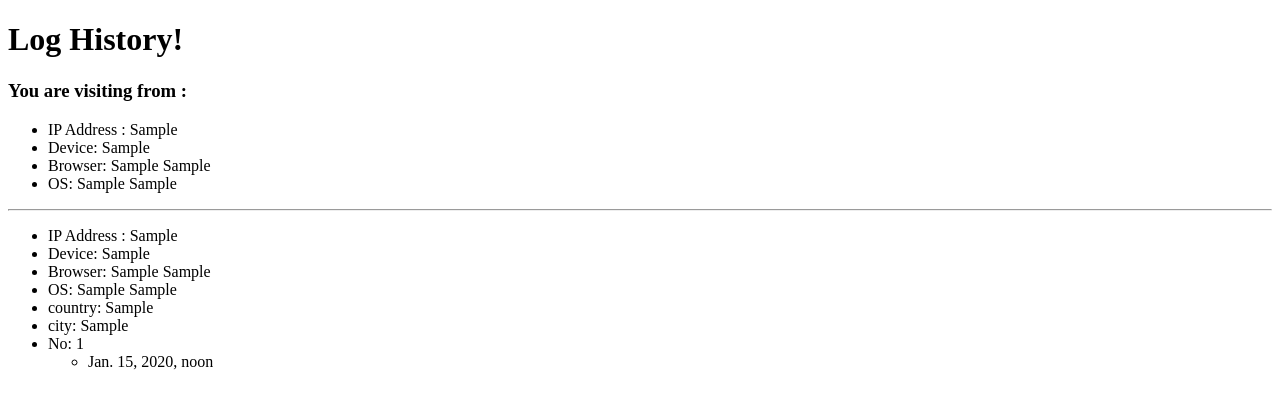
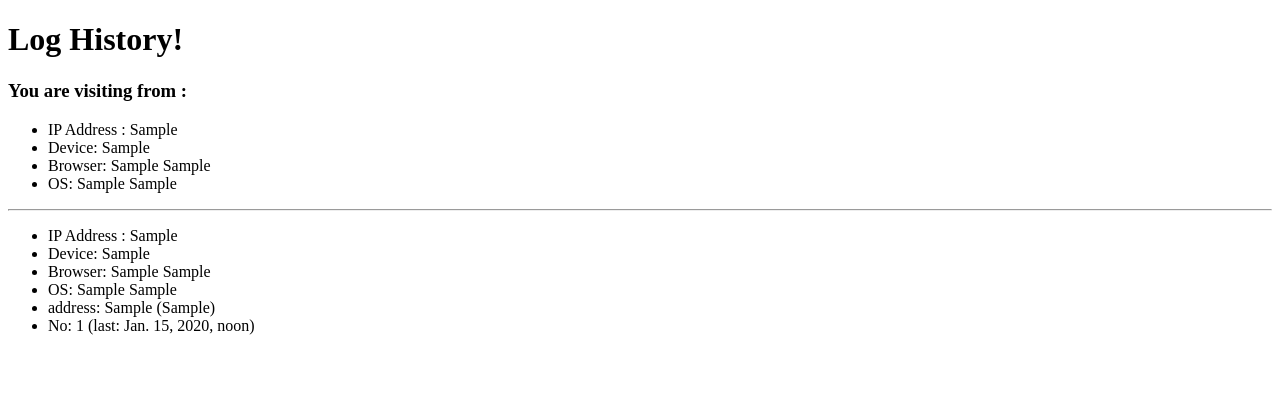
Before and after one commit to naeemnew21/tree, a Django app: template templates/log.html in a window 1280 px wide. Shown: the top 409 px of the page. Run offline with Django 4.2, Linux system fonts and the light colour scheme; tables that the repository leaves empty hold one stand-in row (values such as "Sample post"); the template is opened without the code that fills it: values that come from a table or form of the project are taken from there, most other values are stand-ins (such as "Sample title", 1, 10 or a date in 2020).

Commit message:
log-city

```diff
--- a/project/settings.py
+++ b/project/settings.py
@@ -149,3 +149,4 @@ DEFAULT_AUTO_FIELD = 'django.db.models.BigAutoField'
 
 AUTH_USER_MODEL = 'user.MyUser'
 GEOIP_PATH =os.path.join(BASE_DIR,'geoip')
+# geoip2 license key: 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
--- a/templates/log.html
+++ b/templates/log.html
@@ -4,7 +4,7 @@
     <meta charset="UTF-8">
     <meta name="viewport" content="width=device-width, initial-scale=1.0">
     <meta http-equiv="X-UA-Compatible" content="ie=edge">
-    <title>Document</title>
+    <title>Log</title>
 </head>
 <body>
     <h1>Log History!</h1>
@@ -24,14 +24,12 @@
             <li>Device: {{ log.device_type}}</li>
             <li>Browser: {{log.browser_type}} {{log.browser_version}}</li>
             <li>OS: {{log.os_type}} {{log.os_version}}</li>
-            <li>country: {{log.location_country}}</li>
-            <li>city: {{log.location_city}}</li>
-            <li>No: {{log.history.all|length}}</li>
+            <li>address: {{log.location_country}} ({{log.location_city}})</li>
+            <li>No: {{log.history.all|length}}
                 {% with log.history.all|dictsortreversed:"date"|first as last_ap %}
-                    <ul>
-                        <li>{{last_ap.date}}</li>
-                    </ul>
+                        (last: {{last_ap.date}})
                 {% endwith %}
+            </li>
         </ul>
 
     {%endfor%}
```
Also changed, not shown: tree/views.py (+7 -1 lines).
